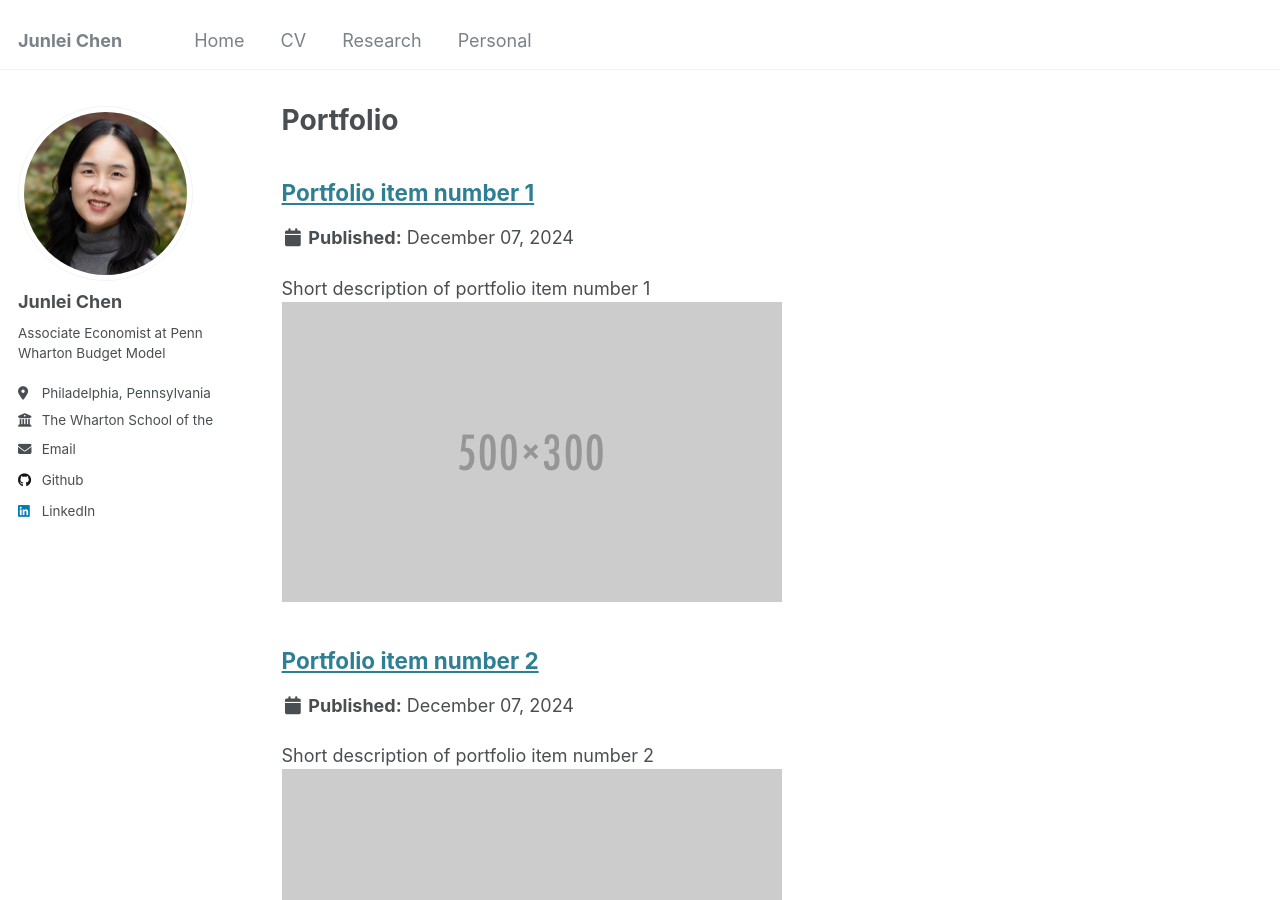
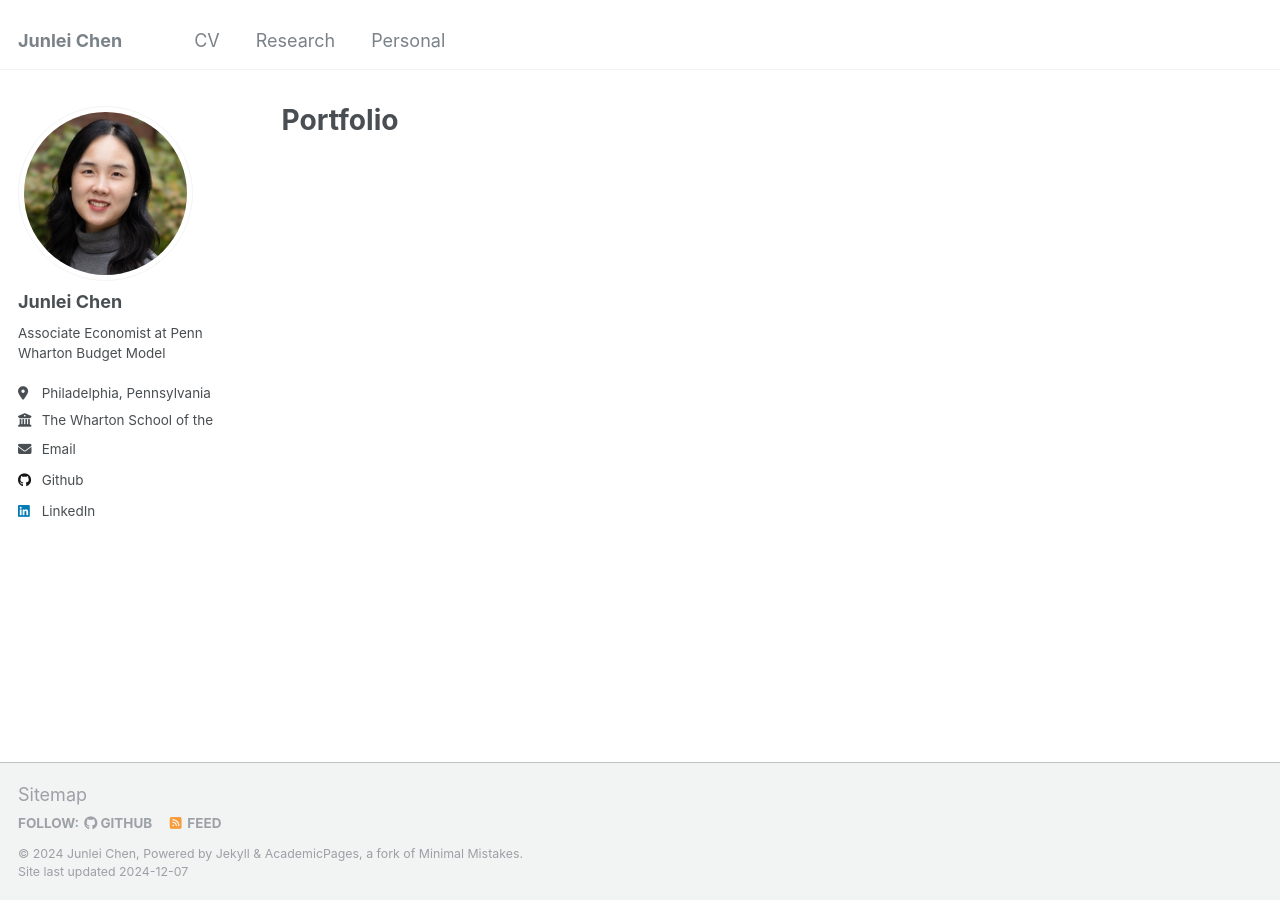
Before and after one commit to Junlei-Chen/junlei-chen.github.io, a Jekyll site: the page built from _pages/Research.html, in a window 1280 px wide and 900 px high. Built offline with Jekyll 4.4.1, drawn with Linux system fonts in a browser that asks for light colours.

Commit message:
Changed Research and Personal directories

```diff
--- a/_data/navigation.yml
+++ b/_data/navigation.yml
@@ -5,9 +5,6 @@
 # prevent it from being included in the site.
 
 main:
-
-  - title: "Home"
-    url: /pages/
 
   - title: "CV"
     url: /cv/
--- a/_portfolio/portfolio-1.md
+++ /dev/null
@@ -1,7 +0,0 @@
----
-title: "Portfolio item number 1"
-excerpt: "Short description of portfolio item number 1<br/><img src='/images/500x300.png'>"
-collection: portfolio
----
-
-This is an item in your portfolio. It can be have images or nice text. If you name the file .md, it will be parsed as markdown. If you name the file .html, it will be parsed as HTML.
--- a/_portfolio/portfolio-2.html
+++ /dev/null
@@ -1,7 +0,0 @@
----
-title: "Portfolio item number 2"
-excerpt: "Short description of portfolio item number 2 <br/><img src='/images/500x300.png'>"
-collection: portfolio
----
-
-This is an item in your portfolio. It can be have images or nice text. If you name the file .md, it will be parsed as markdown. If you name the file .html, it will be parsed as HTML.
```
Also changed, not shown: _pages/Personal.html (renamed from _pages/talks.html), _pages/Research.html (renamed from _pages/portfolio.html).
